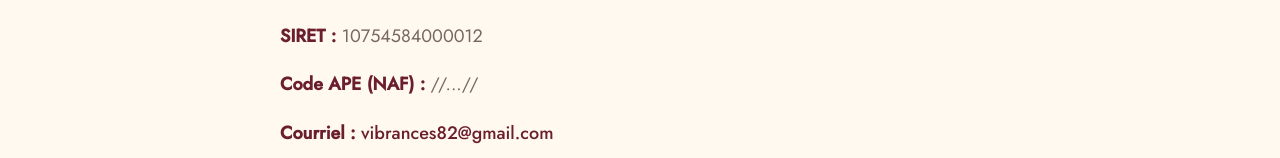
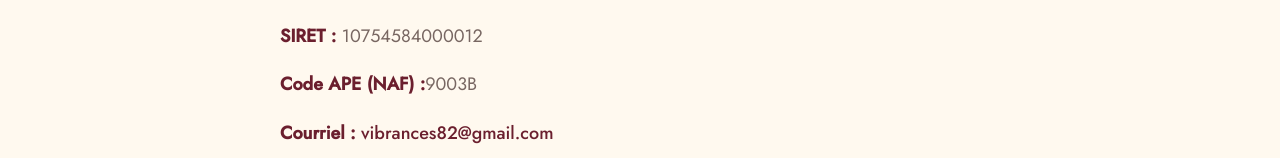
Before and after one commit to QuentinDM/Vibrances, a React (Vite) app in the folder frontend/: page /mentions-legales in a window 1280 px wide. Shown: the part 605-763 px from the top of the page. Built offline with nearby package versions, Linux system fonts and the light colour scheme.

Commit message:
APE added to the legal notice page.

```diff
--- a/frontend/src/pages/LegalNotice.jsx
+++ b/frontend/src/pages/LegalNotice.jsx
@@ -14,7 +14,7 @@ export function LegalNotice() {
           <p><strong>Siège social :</strong> 6635 route du lemboulas 82220 Molières</p>
           <p><strong>Forme juridique :</strong> Micro-entreprise</p>
           <p><strong>SIRET :</strong> 10754584000012</p>
-          <p><strong>Code APE (NAF) :</strong> //...//</p>
+          <p><strong>Code APE (NAF) :</strong>9003B</p>
           <p><strong>Courriel :</strong> <a href="mailto:vibrances82@gmail.com" className="legal-link">vibrances82@gmail.com</a></p>
           <p><strong>Téléphone :</strong> 06.16.27.69.17</p>
 
```
